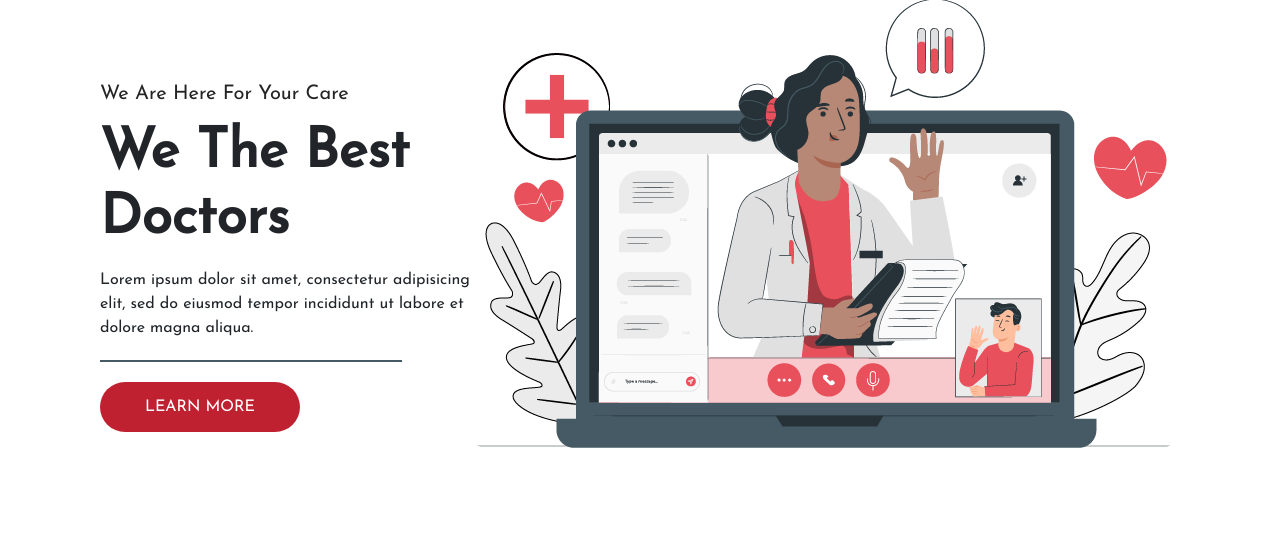
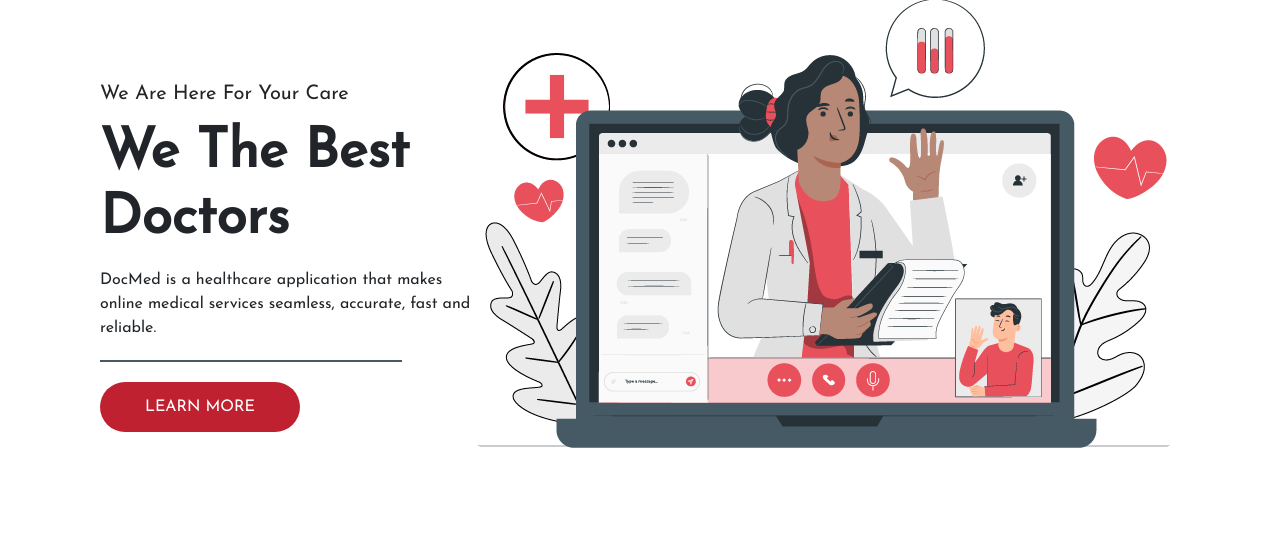
Before and after one commit to mehalr/DocMed, a Django app: page / in a window 1280 px wide. Shown: the part 140-677 px from the top of the page. Run offline with Django 3.2, Linux system fonts and the light colour scheme; some libraries are stand-ins or nearby versions.

Commit message:
ui update

```diff
--- a/templates/basic_app/index.html
+++ b/templates/basic_app/index.html
@@ -17,8 +17,7 @@
   <section class="left-sec">
    <h2> We Are Here For Your Care</h2>
    <h1>  We The Best Doctors</h1>
-   <p>Lorem ipsum dolor sit amet, consectetur adipisicing elit, sed do eiusmod
-   tempor incididunt ut labore et dolore magna aliqua. </p>
+   <p>DocMed is a healthcare application that makes online medical services seamless, accurate, fast and reliable. </p>
    <hr>
    <p> </p>
    <button class="button button3">
--- a/templates/basic_app/main.html
+++ b/templates/basic_app/main.html
@@ -28,8 +28,7 @@
   <div class="container">
     <img src="{% static "images/sick2.png/" %}" id="news" align="right">
     <h1 class="display-4">Symptom Checker!</h1>
-    <p class="lead">Lorem ipsum dolor sit amet, consectetur adipisicing elit, sed do eiusmod tempor incididunt ut labore et dolore magna aliqua. Ut enim ad minim veniam,
-    quis nostrud exercitation ullamco.</p>
+    <p class="lead">A ML based technique that gives prognosis of the disease based on symptoms experienced by patient along with the precautions and medications</p>
      <div class="container" style="width:700px;" id="form">
    <form method="post" id="framework_form">
     {% csrf_token %}
```
